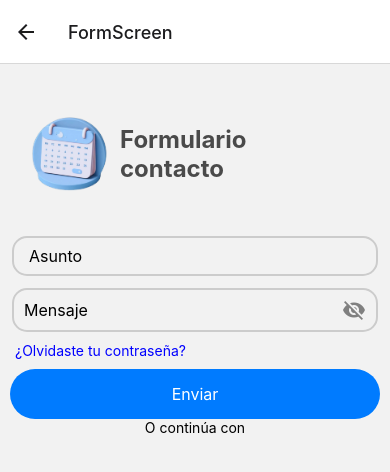
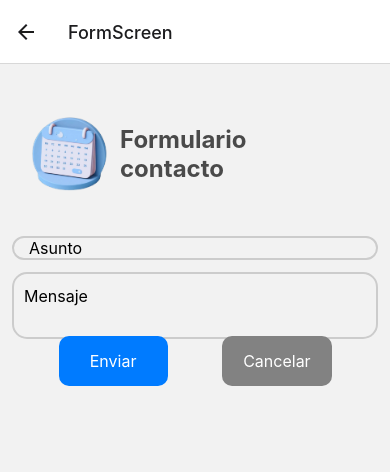
Before and after one commit to merycd15/somnoai_v3, a React Native app: screen /FormScreen in a window 390 px wide. Shown: the top 472 px of the page. Built offline with nearby package versions, Linux system fonts and the light colour scheme.

Commit message:
FormScreen

```diff
--- a/screens/FormScreen.js
+++ b/screens/FormScreen.js
@@ -3,12 +3,12 @@ import {SafeAreaView, StyleSheet, TextInput, View, Image, Text, TouchableOpacity
 import { launchImageLibrary } from 'react-native-image-picker';
 import Icon from 'react-native-vector-icons/MaterialIcons';
 
-const LoginScreen = ({navigation}) => {
+const FormScreen = ({navigation}) => {
   const [error, setError] = useState('');
   // const [avatarUri, setAvatarUri] = useState('https://gravatar.com/avatar/efd37bb88aab610ee5741db63cbbc53c?s=400&d=robohash&r=x');
-  const [email, setEmail] = React.useState('');
-  const [password, setPassword] = React.useState('');
-  const [isPasswordVisible, setIsPasswordVisible] = useState(false); // Estado para controlar la visibilidad de la contraseña
+  const [subject, setSubject] = React.useState('');
+  const [message, setMessage] = React.useState('');
+//   const [isPasswordVisible, setIsPasswordVisible] = useState(false); // Estado para controlar la visibilidad de la contraseña
 
   // const [name, setName] = React.useState('');
   // const [surname, setSurname] = React.useState('');
@@ -18,28 +18,28 @@ const LoginScreen = ({navigation}) => {
   // const [height, setHeight] = React.useState('');
   // const [medicalCare, setMedicalCare] = React.useState('');
 
-  const validateEmail = (email) => {
-    // Expresión regular para validar el formato del correo electrónico
-    const emailPattern = /^[^\s@]+@[^\s@]+\.[^\s@]+$/;
-    return emailPattern.test(email);
-  };
+//   const validateEmail = (email) => {
+//     // Expresión regular para validar el formato del correo electrónico
+//     const emailPattern = /^[^\s@]+@[^\s@]+\.[^\s@]+$/;
+//     return emailPattern.test(email);
+//   };
 
-  const validateInput = () => {
-    setError('');
-    if (!validateEmail(email)) {
-      setError('El correo electrónico no es válido.');
-      return;
-    }
-    // if (!password || !name || !surname || !telephone || !age || !weight || !height || !medicalCare) {
-    //   setError('Todos los campos deben estar llenos.');
-    //   return;
-    // }
-    console.log('Datos válidos:', { email, password });
-  };
+//   const validateInput = () => {
+//     setError('');
+//     if (!validateEmail(email)) {
+//       setError('El correo electrónico no es válido.');
+//       return;
+//     }
+//     // if (!password || !name || !surname || !telephone || !age || !weight || !height || !medicalCare) {
+//     //   setError('Todos los campos deben estar llenos.');
+//     //   return;
+//     // }
+//     console.log('Datos válidos:', { subject, message });
+//   };
 
-  const togglePasswordVisibility = () => {
-    setIsPasswordVisible(!isPasswordVisible); // Alterna la visibilidad de la contraseña
-  };
+//   const togglePasswordVisibility = () => {
+//     setIsPasswordVisible(!isPasswordVisible); // Alterna la visibilidad de la contraseña
+//   };
 
     // // useEffect para cargar los datos al montar el componente
     // useEffect(() => {
@@ -81,6 +81,7 @@ const LoginScreen = ({navigation}) => {
 
   return (
     <SafeAreaView>
+
         <View style={styles.header}>
             {/* <TouchableOpacity onPress={() => acción para volver atrás}> */}
             {/* <Image source={require('../assets/back-arrow.png')} style={styles.backArrow} /> */}
@@ -89,49 +90,40 @@ const LoginScreen = ({navigation}) => {
             <Text style={styles.title}>Formulario contacto</Text>
         </View>
         {error ? <Text style={styles.errorText}>{error}</Text> : null}
+
+        <View>
             <TextInput
                 style={styles.input}
-        onChangeText={setEmail}
-        value={email}
+                onChangeText={setSubject}
+                value={subject}
                 placeholder="Asunto"
                 keyboardType="email-address"
             />
-      <View style={styles.passwordContainer}>
+            <View style={styles.messageContainer}>
             <TextInput
-          style={styles.inputPassword}
-          onChangeText={setPassword}
-          value={password}
+                style={styles.inputMessage}
+                onChangeText={setMessage}
+                value={message}
                 placeholder="Mensaje"
-          secureTextEntry={!isPasswordVisible} // Controla si el texto es seguro (oculto) o no
+                multiline={true}  // Permite múltiples líneas en el campo de texto
             />
-        <TouchableOpacity onPress={togglePasswordVisibility}>
-          <Icon
-            name={isPasswordVisible ? "visibility" : "visibility-off"}
-            size={24}
-            color="grey"
-          />
-        </TouchableOpacity>
             </View>
 
-      <Text style={styles.texto} onPress={() => navigation.navigate('RecoverPassword')}>
+        </View>
+      {/* <Text style={styles.texto} onPress={() => navigation.navigate('RecoverPassword')}>
         ¿Olvidaste tu contraseña?
-      </Text>
+      </Text> */}
 
       {/* <Button title="Enviar" onPress={validateInput} /> */}
       {/* <TouchableOpacity style={styles.button} onPress={validateInput}> */}
-      <TouchableOpacity style={styles.button} onPress={() => navigation.navigate('Home')}>
-        <Text style={styles.buttonText}>Enviar</Text>
+        <View style={styles.buttonContainer}>
+        <TouchableOpacity style={styles.buttonEnviar} onPress={() => navigation.navigate('Home')}>
+            <Text style={styles.buttonTextEnviar}>Enviar</Text>
         </TouchableOpacity>
-      {/* Parte coninua con Google */}
-      <Text style={styles.textoGoogle}>
-        O continúa con
-      </Text>
-      {/* <TouchableOpacity style={styles.googleButton} onPress={signInWithGoogle}>
-        <Image
-          source={{ uri: 'https://upload.wikimedia.org/wikipedia/commons/5/53/Google_%22G%22_Logo.svg' }}
-          style={styles.googleIcon}
-        />
-      </TouchableOpacity> */}
+        <TouchableOpacity style={styles.buttonCancelar} onPress={() => navigation.navigate('Home')}>
+            <Text style={styles.buttonTextCancelar}>Cancelar</Text>
+        </TouchableOpacity>
+        </View>
     </SafeAreaView>
   );
 };
@@ -174,7 +166,7 @@ const styles = StyleSheet.create({
     textAlign: 'left',
   },
   input: {
-    height: 40,
+    height: '10%',
     margin: 12,
     borderWidth: 1,
     padding: 10,
@@ -184,19 +176,22 @@ const styles = StyleSheet.create({
     paddingHorizontal: 15, // Espacio interno a los lados
     fontSize: 16,
   },
-  passwordContainer: {
+  messageContainer: {
     flexDirection: 'row',
     alignItems: 'center',
     marginHorizontal: 12,
+    // marginBottom: 0, // Aumenta la separación entre el campo de mensaje y los botones
     borderWidth: 2,
     borderColor: '#ccc',
     borderRadius: 15,
     paddingHorizontal: 10,
+    height:'60%',
   },
-  inputPassword: {
+  inputMessage: {
     flex: 1,
-    height: 40,
+    // height: 100,  // Aumenta la altura del campo de mensaje
     fontSize: 16,
+    textAlignVertical: 'top',  // Alinea el texto en la parte superior
   },
   editIcon: {
     position: 'absolute',
@@ -209,16 +204,32 @@ const styles = StyleSheet.create({
   errorText: {
     color: 'red',
   },
-  button: {
-    width: '95%', // Ancho específico del botón
-    height: 50, // Altura del botón
-    borderRadius: 25, // Radio de los bordes
-    backgroundColor: '#007BFF', // Color de fondo del botón
-    alignItems: 'center', // Centra el texto en el botón
-    justifyContent: 'center', // Centra el contenido verticalmente
-    marginHorizontal: 'auto',
+  buttonContainer: {
+    flexDirection: 'row',
+    justifyContent: 'space-between',
+    paddingHorizontal: '15%',
   },
-  buttonText: {
+  buttonEnviar: {
+    width: '40%', // Ajusta el ancho según tus necesidades
+    height: 50,
+    borderRadius: 10,
+    backgroundColor: '#007BFF',
+    alignItems: 'center',
+    justifyContent: 'center',
+  },
+  buttonCancelar: {
+    width: '40%', // Ajusta el ancho según tus necesidades
+    height: 50,
+    borderRadius: 10,
+    backgroundColor: '#828282',
+    alignItems: 'center',
+    justifyContent: 'center',
+  },
+  buttonTextEnviar: {
+    color: '#fff',
+    fontSize: 16,
+  },
+  buttonTextCancelar: {
     color: '#fff',
     fontSize: 16,
   },
@@ -236,4 +247,4 @@ const styles = StyleSheet.create({
   }
 });
 
-export default LoginScreen;
+export default FormScreen;
```
Lines whose indentation alone changed are shown as unchanged.
